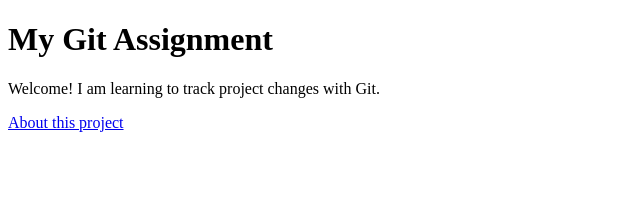
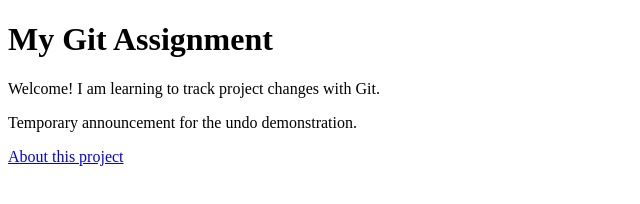
Before and after one commit to Gaurakumar-s/git-workflow-assignment-2026, a plain HTML site: page index.html in a window 1280 px wide. Shown: the whole page, without its empty margins (0-640 px from the left). Drawn offline with Linux system fonts and the light colour scheme.

Commit message:
Add temporary announcement for undo demonstration

```diff
--- a/index.html
+++ b/index.html
@@ -8,6 +8,7 @@
 <body>
   <h1>My Git Assignment</h1>
   <p>Welcome! I am learning to track project changes with Git.</p>
+  <p id="temporary-note">Temporary announcement for the undo demonstration.</p>
   <a href="about.html">About this project</a>
 </body>
 </html>
```
